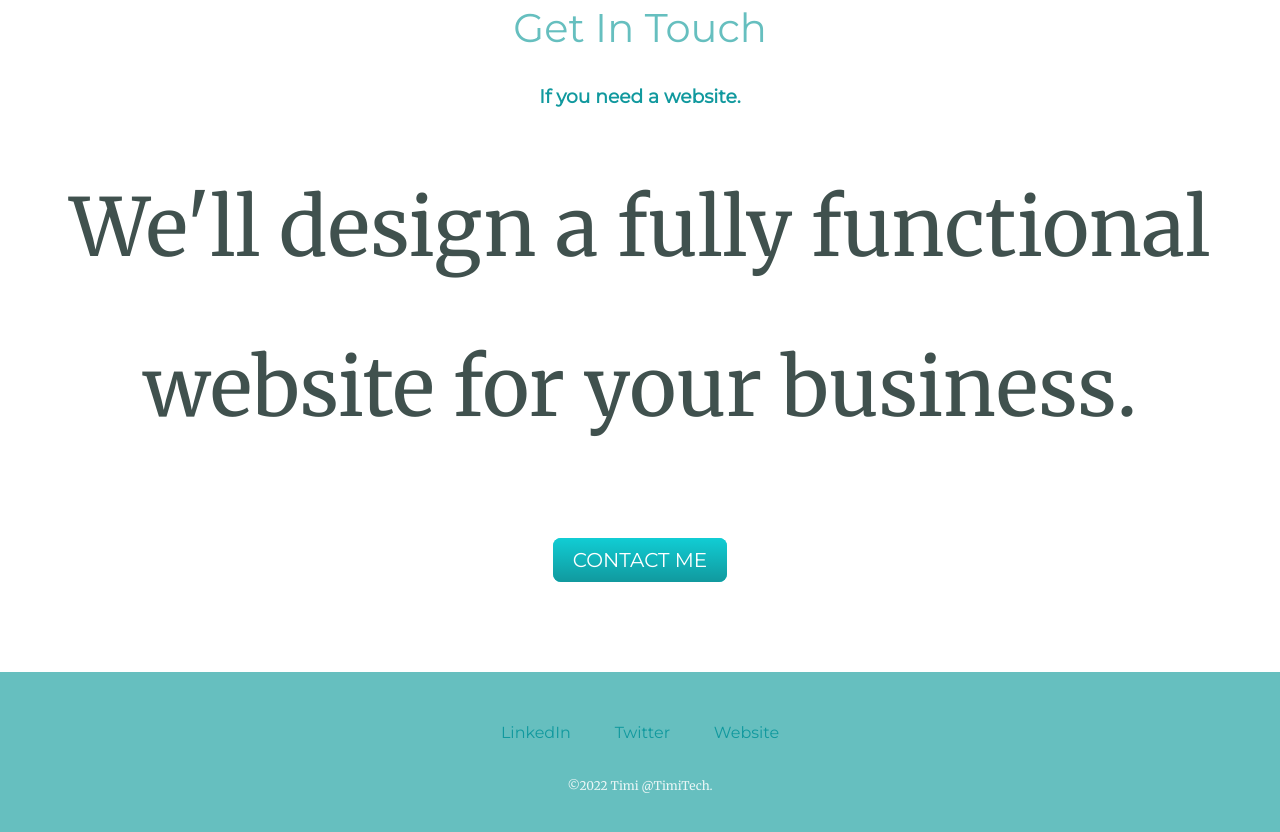
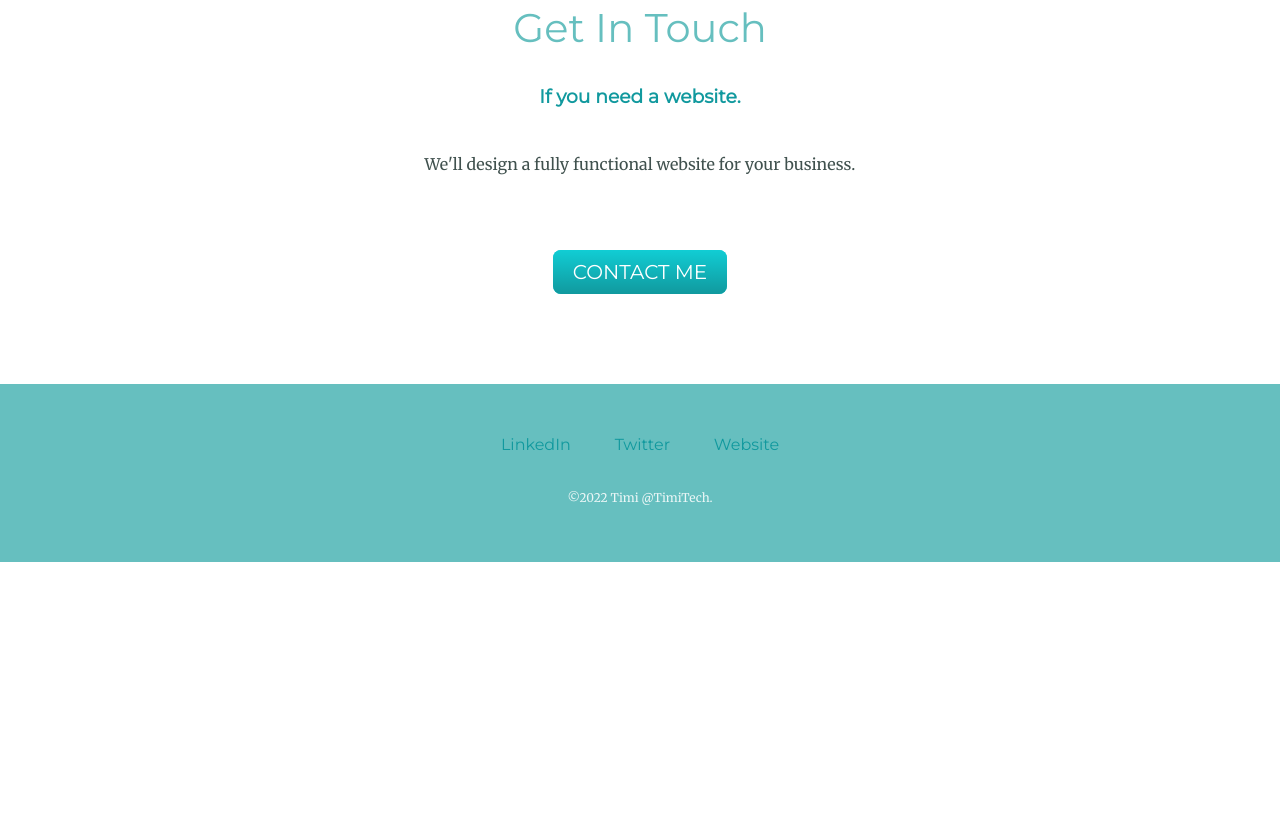
Before and after one commit to SimplyJes/my-website, a plain HTML site: page index.html in a window 1280 px wide. Shown: the part 2147-2979 px from the top of the page. After the commit the page ends 2709 px from the top, so only its background shows below. Drawn offline with Linux system fonts and the light colour scheme.

Commit message:
Update styles.css

```diff
--- a/css/styles.css
+++ b/css/styles.css
@@ -134,7 +134,7 @@ hr {
   width: 30%;
 }
 .contact-message {
-  font-size: 5em;
+  font-size: 1rem;
   margin: 40px auto 60px;
 
 }
```
